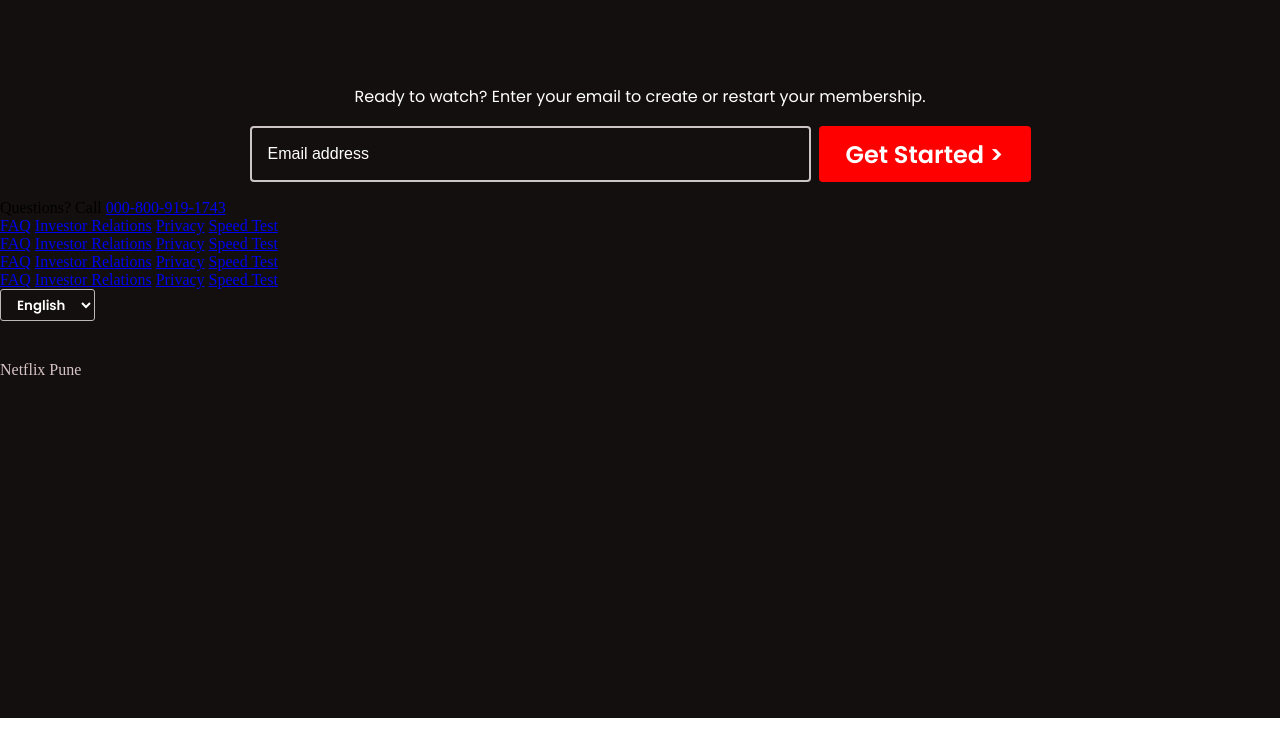
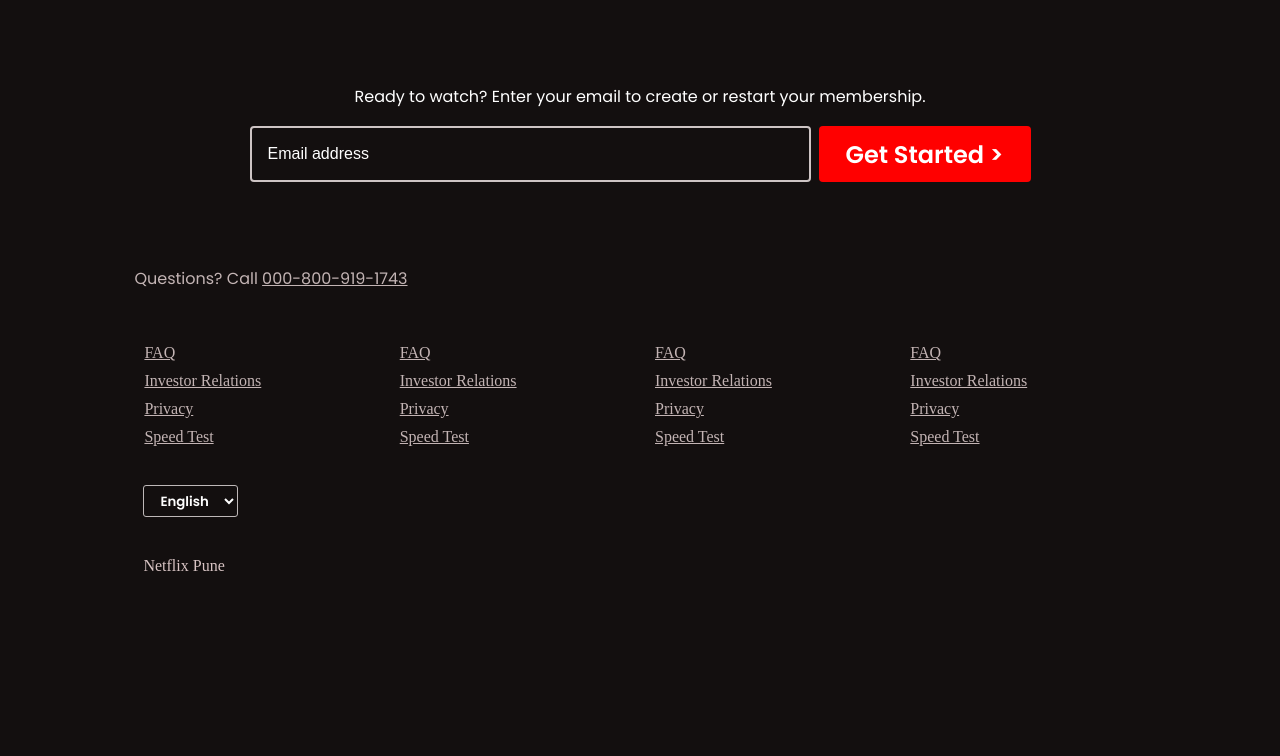
Before and after one commit to arnav418/New-Netflix-Clone, a plain HTML site: page index.html in a window 1280 px wide. Shown: the part 2391-3147 px from the top of the page. Before the commit the page ends 3109 px from the top, so only its background shows below. Drawn offline with Linux system fonts and the light colour scheme.

Commit message:
Added Footer styles

```diff
--- a/chamak.css
+++ b/chamak.css
@@ -147,7 +147,7 @@
 
 .next-con{
     background-color: rgb(242, 242, 234);
-    height: 290vh;
+    height: 310vh;
     width: 100vw;
     margin-top: -33px;
     background-color: rgb(19, 15, 15);
@@ -317,3 +317,56 @@
     border: 2px solid rgb(205, 196, 196);
     background-color: transparent;
 }
+
+
+.footer{
+    /* background-color: yellow; */
+    height: 45vh;
+    width: 100%;
+}
+
+#call-kare{
+    /* background-color: brown; */
+    width: 79%;
+    margin: auto;
+    color: rgb(195, 180, 180);
+    margin-top: 67px;
+    font-family: Poppins;
+}
+#call-kare a{
+    color: rgb(195, 180, 180);
+
+}
+
+.foot-con{
+    /* background-color: red; */
+    width: 79%;
+    margin: auto;
+    height: 132px;
+    display: flex;
+    margin-top: 43px;
+    gap: 10px;
+}
+.foot-items1{
+    /* background-color: orange; */
+    width: 300px;
+    gap: 10px;
+    display: flex;
+    flex-direction: column;
+    padding: 10px;
+}
+
+.foot-items1 a{
+    color: rgb(195, 180, 180);
+}
+
+.last-items{
+    /* background-color: brown; */
+    height: 14vh;
+    width: 79%;
+    margin: auto;
+    margin-top: 10px;
+    padding: 9px;
+    /* display: flex; */
+    /* flex-direction: column; */
+}
```
